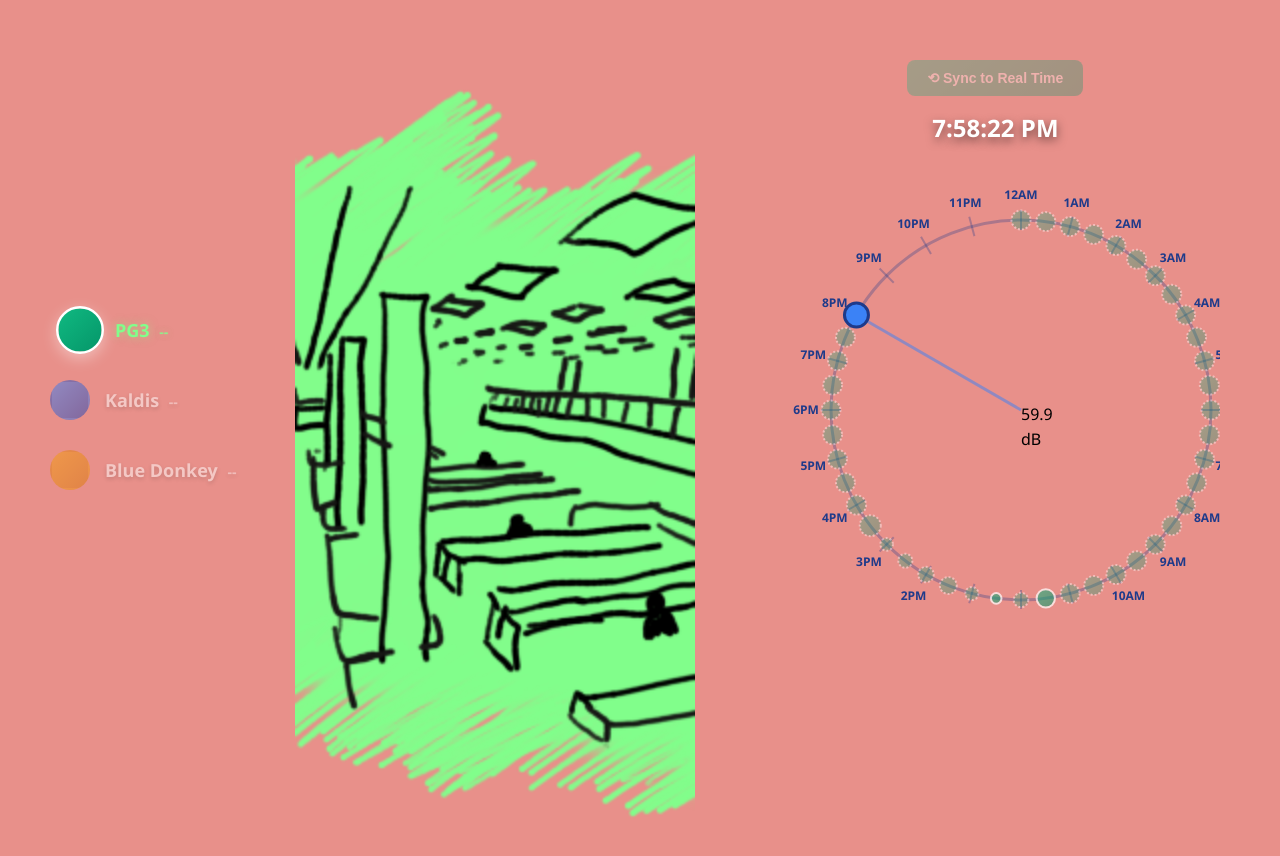
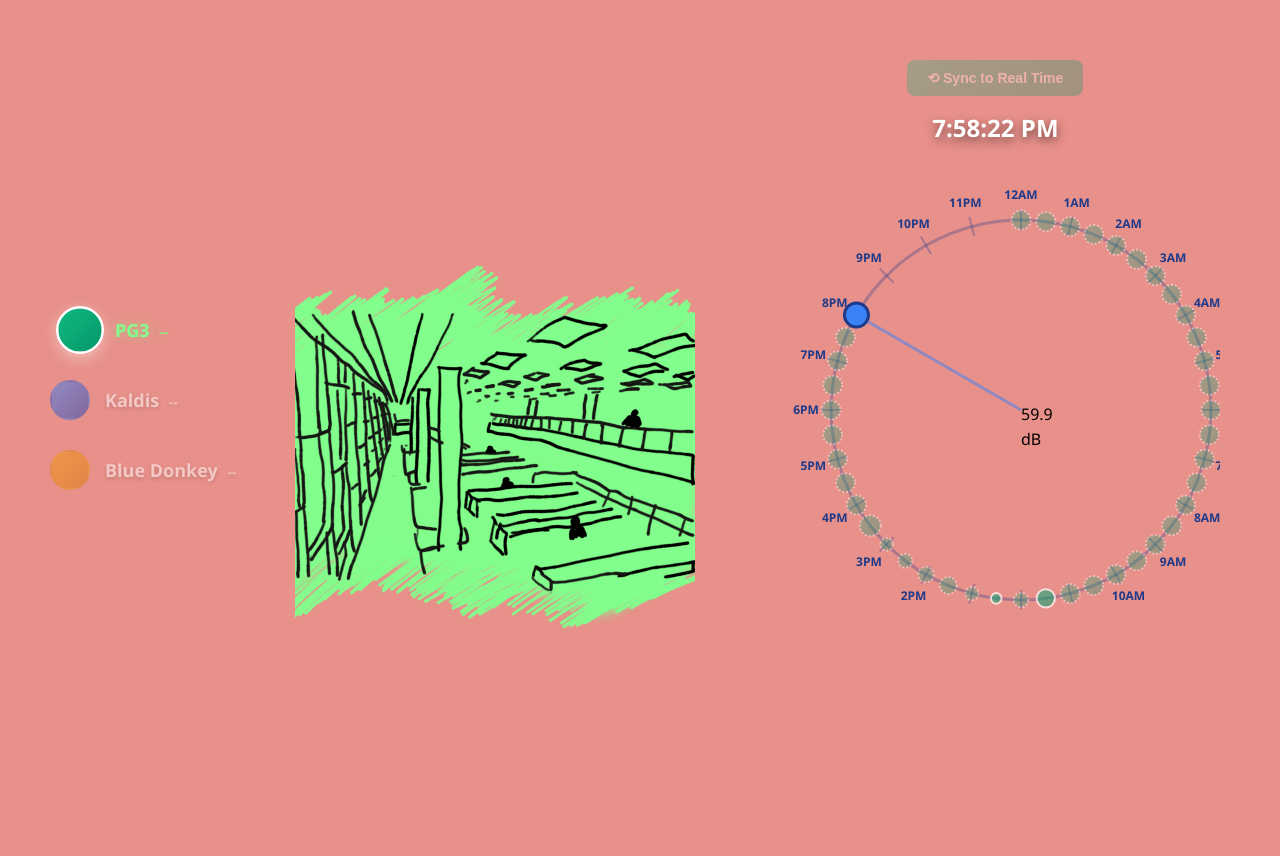
Before and after one commit to teapeafany/infodesign, a plain HTML site: page 3705_quang/quang.html in a window 1280 px wide. Drawn offline with nearby package versions, Linux system fonts and the light colour scheme; no server answers.

Commit message:
update style.css for quang folder

```diff
--- a/3705_quang/styles.css
+++ b/3705_quang/styles.css
@@ -169,11 +169,12 @@ body {
 
 .location-image {
     position: absolute;
-    top: 0;
-    left: 0;
-    width: 100%;
-    height: 100%;
-    background-size: cover;
+    top: 50%;
+    left: 50%;
+    transform: translate(-50%, -50%);
+    width: 400px;
+    height: 400px;
+    background-size: contain;
     background-position: center;
     background-repeat: no-repeat;
     transition: opacity 0.5s ease;
```
